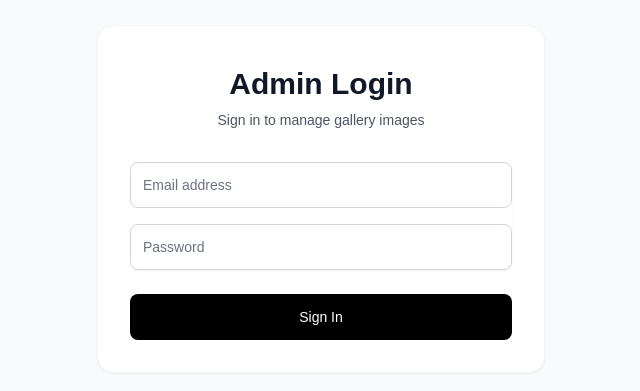
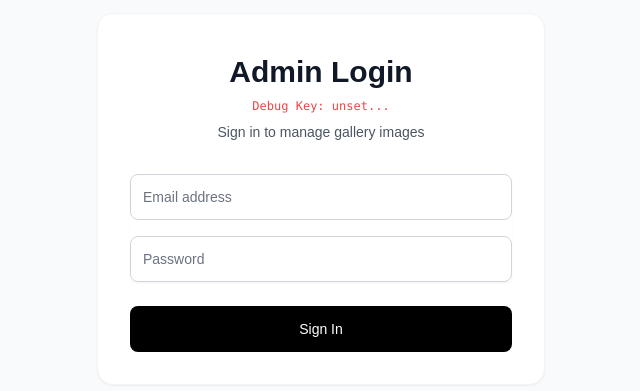
Before and after one commit to Aayush-pixel29/image-gallery-qr-demo, a Next.js app: page /admin/login in a window 1280 px wide. Shown: the part 201-592 px from the top of the page, without its empty margins (319-959 px from the left). Built offline with nearby package versions, Linux system fonts and the light colour scheme; no server answers.

Commit message:
Add debug key text to login page

```diff
--- a/src/app/admin/login/page.tsx
+++ b/src/app/admin/login/page.tsx
@@ -39,6 +39,9 @@ export default function LoginPage() {
           <h2 className="mt-2 text-center text-3xl font-extrabold text-gray-900 dark:text-white">
             Admin Login
           </h2>
+          <p className="mt-2 text-center text-xs text-red-500 break-all font-mono">
+            Debug Key: {String(process.env.NEXT_PUBLIC_SUPABASE_ANON_KEY).substring(0, 20)}...
+          </p>
           <p className="mt-2 text-center text-sm text-gray-600 dark:text-gray-400">
             Sign in to manage gallery images
           </p>
```
